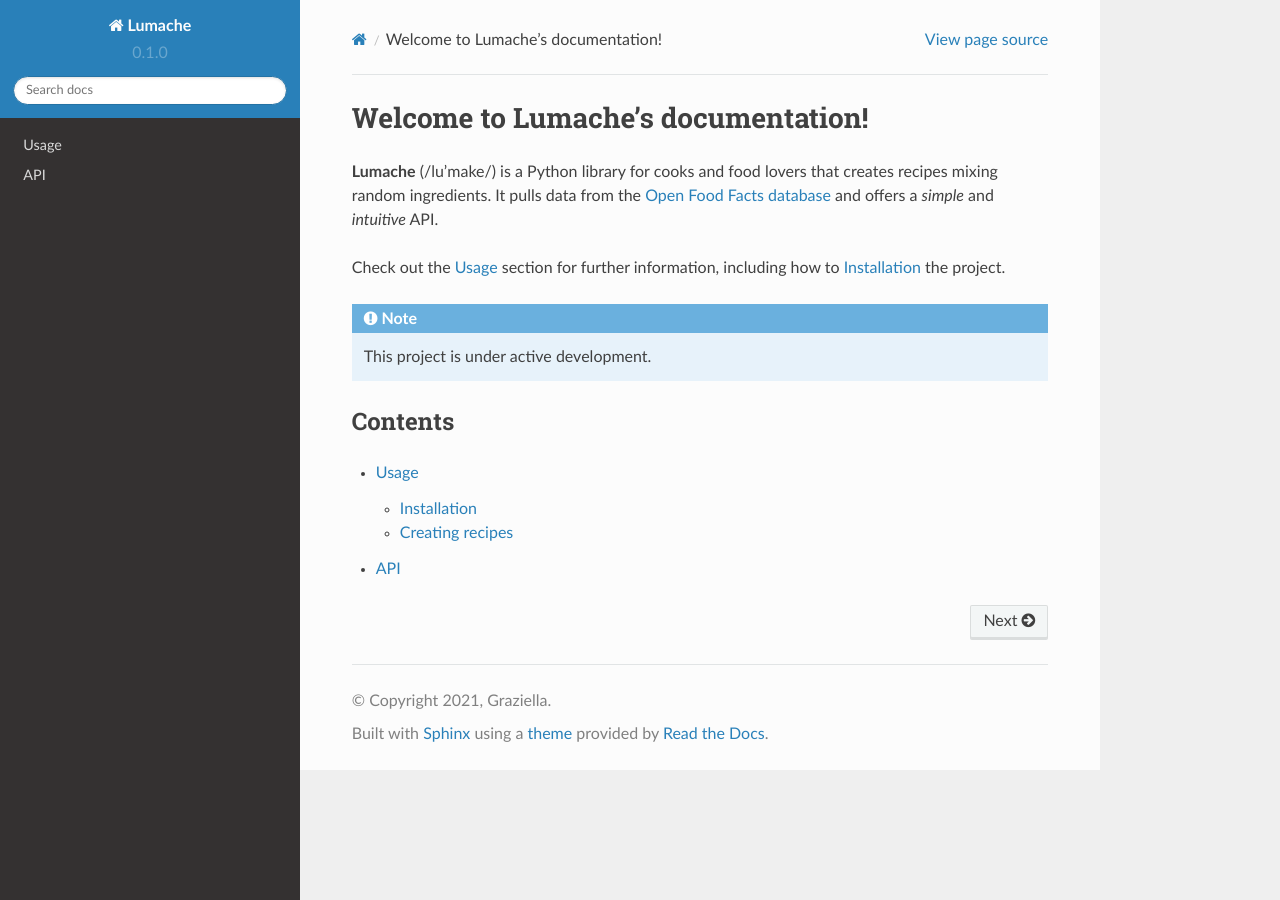
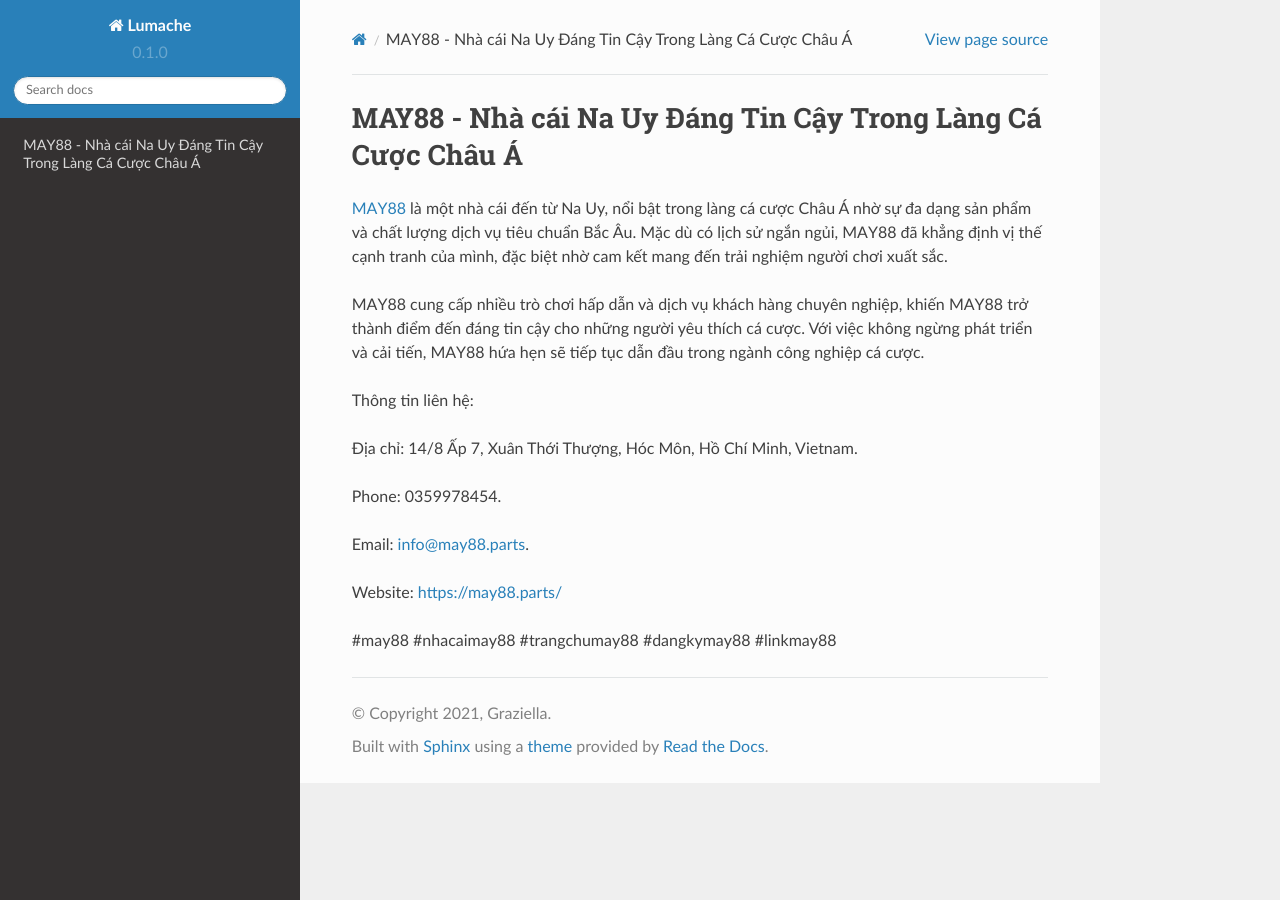
Before and after one commit to luongchanvien962/may88parts, a Sphinx documentation site: the page built from docs/source/index.rst, in a window 1280 px wide. Built offline with Sphinx 7.4.7 and the Read the Docs theme 2.0.0, drawn with Linux system fonts in a browser that asks for light colours.

Commit message:
Update index.rst

```diff
--- a/docs/source/index.rst
+++ b/docs/source/index.rst
@@ -1,22 +1,18 @@
-Welcome to Lumache's documentation!
+MAY88 - Nhà cái Na Uy Đáng Tin Cậy Trong Làng Cá Cược Châu Á
 ===================================
 
-**Lumache** (/lu'make/) is a Python library for cooks and food lovers
-that creates recipes mixing random ingredients.
-It pulls data from the `Open Food Facts database <https://world.openfoodfacts.org/>`_
-and offers a *simple* and *intuitive* API.
+`MAY88 <https://may88.parts/>`_ là một nhà cái đến từ Na Uy, nổi bật trong làng cá cược Châu Á nhờ sự đa dạng sản phẩm và chất lượng dịch vụ tiêu chuẩn Bắc Âu. Mặc dù có lịch sử ngắn ngủi, MAY88 đã khẳng định vị thế cạnh tranh của mình, đặc biệt nhờ cam kết mang đến trải nghiệm người chơi xuất sắc.
 
-Check out the :doc:`usage` section for further information, including
-how to :ref:`installation` the project.
+MAY88 cung cấp nhiều trò chơi hấp dẫn và dịch vụ khách hàng chuyên nghiệp, khiến MAY88 trở thành điểm đến đáng tin cậy cho những người yêu thích cá cược. Với việc không ngừng phát triển và cải tiến, MAY88 hứa hẹn sẽ tiếp tục dẫn đầu trong ngành công nghiệp cá cược.
 
-.. note::
+Thông tin liên hệ:
 
-   This project is under active development.
+Địa chỉ: 14/8 Ấp 7, Xuân Thới Thượng, Hóc Môn, Hồ Chí Minh, Vietnam.
 
-Contents
---------
+Phone: 0359978454.
 
-.. toctree::
+Email: info@may88.parts.
 
-   usage
-   api
+Website: https://may88.parts/
+
+#may88 #nhacaimay88 #trangchumay88 #dangkymay88 #linkmay88
```
